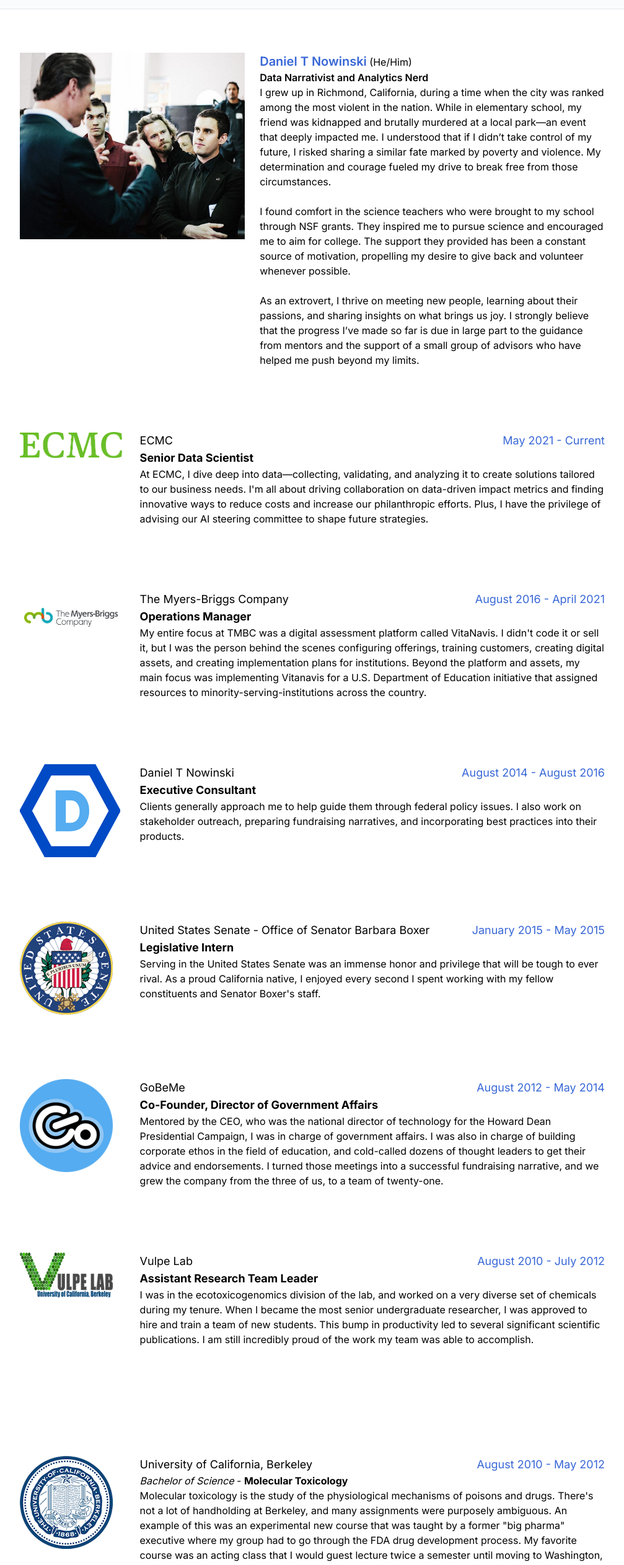
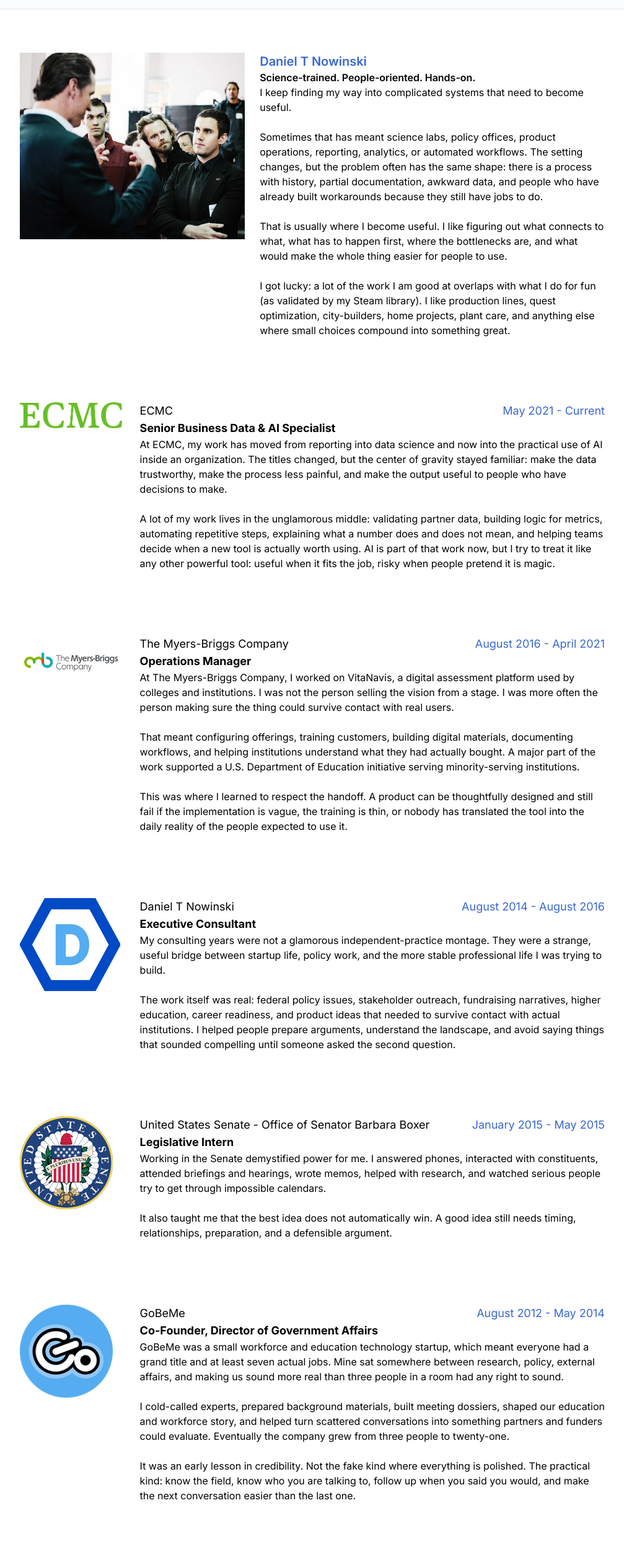
Before and after one commit to dnowinskinet/personal, an Angular app: page /about in a window 1280 px wide. Shown: the part 59-2584 px from the top of the page at 62% size, without its empty margins (136-1143 px from the left). Built offline with nearby package versions, Linux system fonts and the light colour scheme.

Commit message:
About Page Revamp

```diff
--- a/src/app/pages/about/about.component.html
+++ b/src/app/pages/about/about.component.html
@@ -9,17 +9,19 @@
      </div>
       <div class="flex flex-row max-w-screen-xl grid lg:col-start-5 col-span-6" >
 
-        <h2><span class="text-primary text-xl font-semibold">Daniel T Nowinski</span> <span> (He/Him)</span></h2>
+        <h2><span class="text-primary text-xl font-semibold">Daniel T Nowinski</span></h2>
 
-        <h3 class="font-semibold dark">Data Narrativist and Analytics Nerd</h3>
+        <h3 class="font-semibold dark">Science-trained. People-oriented. Hands-on.</h3>
 
         <p>
-          I grew up in Richmond, California, during a time when the city was ranked among the most violent in the nation. While in elementary school, my friend was kidnapped and brutally murdered at a local park—an event that deeply impacted me. I understood that if I didn’t take control of my future, I risked sharing a similar fate marked by poverty and violence. My determination and courage fueled my drive to break free from those circumstances.
+I keep finding my way into complicated systems that need to become useful.
           <br><br>
-          I found comfort in the science teachers who were brought to my school through NSF grants. They inspired me to pursue science and encouraged me to aim for college. The support they provided has been a constant source of motivation, propelling my desire to give back and volunteer whenever possible.
+Sometimes that has meant science labs, policy offices, product operations, reporting, analytics, or automated workflows. The setting changes, but the problem often has the same shape: there is a process with history, partial documentation, awkward data, and people who have already built workarounds because they still have jobs to do.
           <br><br>
-          As an extrovert, I thrive on meeting new people, learning about their passions, and sharing insights on what brings us joy. I strongly believe that the progress I’ve made so far is due in large part to the guidance from mentors and the support of a small group of advisors who have helped me push beyond my limits.
-        </p>
+That is usually where I become useful. I like figuring out what connects to what, what has to happen first, where the bottlenecks are, and what would make the whole thing easier for people to use.
+          <br><br>
+I got lucky: a lot of the work I am good at overlaps with what I do for fun (as validated by my Steam library). I like production lines, quest optimization, city-builders, home projects, plant care, and anything else where small choices compound into something great.
+</p>
       </div>
      </div></div></div>
     </section>
@@ -44,8 +46,11 @@
           <h1 class="text-lg dark"><span class="text-primary">May 2021 - Current</span></h1>
         </div>
         <div class="">
-          <h1 class="text-lg dark text-left"><strong>Senior Data Scientist</strong></h1>
-          <p>At ECMC, I dive deep into data—collecting, validating, and analyzing it to create solutions tailored to our business needs. I'm all about driving collaboration on data-driven impact metrics and finding innovative ways to reduce costs and increase our philanthropic efforts. Plus, I have the privilege of advising our AI steering committee to shape future strategies.
+          <h1 class="text-lg dark text-left"><strong>Senior Business Data & AI Specialist</strong></h1>
+          <p>
+            At ECMC, my work has moved from reporting into data science and now into the practical use of AI inside an organization. The titles changed, but the center of gravity stayed familiar: make the data trustworthy, make the process less painful, and make the output useful to people who have decisions to make.
+          <br><br>
+A lot of my work lives in the unglamorous middle: validating partner data, building logic for metrics, automating repetitive steps, explaining what a number does and does not mean, and helping teams decide when a new tool is actually worth using. AI is part of that work now, but I try to treat it like any other powerful tool: useful when it fits the job, risky when people pretend it is magic.
 
           </p>        </div>
       </div></div>
@@ -72,8 +77,15 @@
         </div>
         <div class="">
           <h1 class="text-lg dark"><strong>Operations Manager</strong></h1>
-          <p>My entire focus at TMBC was a digital assessment platform called VitaNavis. I didn't code it or sell it, but I was the person behind the scenes configuring offerings, training customers, creating digital assets, and creating implementation plans for institutions. Beyond the platform and assets, my main focus was implementing Vitanavis for a U.S. Department of Education initiative that assigned resources to minority-serving-institutions across the country.</p>        </div>
-      </div></div>
+          <p>
+At The Myers-Briggs Company, I worked on VitaNavis, a digital assessment platform used by colleges and institutions. I was not the person selling the vision from a stage. I was more often the person making sure the thing could survive contact with real users.
+                    <br><br>
+That meant configuring offerings, training customers, building digital materials, documenting workflows, and helping institutions understand what they had actually bought. A major part of the work supported a U.S. Department of Education initiative serving minority-serving institutions.
+          <br><br>
+This was where I learned to respect the handoff. A product can be thoughtfully designed and still fail if the implementation is vague, the training is thin, or nobody has translated the tool into the daily reality of the people expected to use it.
+          </p>        </div>
+
+          </div></div>
      </div></div></div>
     </section>
         <Br>
@@ -98,7 +110,12 @@
         </div>
         <div class="">
           <h1 class="text-lg dark"><strong>Executive Consultant</strong></h1>
-          <p>Clients generally approach me to help guide them through federal policy issues. I also work on stakeholder outreach, preparing fundraising narratives, and incorporating best practices into their products.</p>
+          <p>
+            My consulting years were not a glamorous independent-practice montage. They were a strange, useful bridge between startup life, policy work, and the more stable professional life I was trying to build.
+                    <br><br>
+The work itself was real: federal policy issues, stakeholder outreach, fundraising narratives, higher education, career readiness, and product ideas that needed to survive contact with actual institutions. I helped people prepare arguments, understand the landscape, and avoid saying things that sounded compelling until someone asked the second question.
+
+          </p>
         </div>
       </div>
      </div></div></div></div>
@@ -127,7 +144,10 @@
         <div class="">
           <h1 class="text-lg dark"><strong>Legislative Intern</strong></h1>
           <p>
-Serving in the United States Senate was an immense honor and privilege that will be tough to ever rival. As a proud California native, I enjoyed every second I spent working with my fellow constituents and Senator Boxer's staff.
+            Working in the Senate demystified power for me. I answered phones, interacted with constituents, attended briefings and hearings, wrote memos, helped with research, and watched serious people try to get through impossible calendars.
+                    <br><br>
+It also taught me that the best idea does not automatically win. A good idea still needs timing, relationships, preparation, and a defensible argument.
+
           </p>
         </div>
       </div>
@@ -157,8 +177,12 @@ Serving in the United States Senate was an immense honor and privilege that will
         <div class="">
           <h1 class="text-lg dark"><strong>Co-Founder, Director of Government Affairs</strong></h1>
           <p>
-            Mentored by the CEO, who was the national director of technology for the Howard Dean Presidential Campaign, I was in charge of government affairs. I was also in charge of building corporate ethos in the field of education, and cold-called dozens of thought leaders to get their advice and endorsements. I turned those meetings into a successful fundraising narrative, and we grew the company from the three of us, to a team of twenty-one.
-            </p>
+            GoBeMe was a small workforce and education technology startup, which meant everyone had a grand title and at least seven actual jobs. Mine sat somewhere between research, policy, external affairs, and making us sound more real than three people in a room had any right to sound.
+                    <br><br>
+                    I cold-called experts, prepared background materials, built meeting dossiers, shaped our education and workforce story, and helped turn scattered conversations into something partners and funders could evaluate. Eventually the company grew from three people to twenty-one.
+<br><br>
+          It was an early lesson in credibility. Not the fake kind where everything is polished. The practical kind: know the field, know who you are talking to, follow up when you said you would, and make the next conversation easier than the last one.
+          </p>
         </div>
       </div>
      </div></div></div></div>
@@ -186,9 +210,13 @@ Serving in the United States Senate was an immense honor and privilege that will
         <h1 class="text-lg dark"><span class="text-primary">August 2010 - July 2012</span></h1>
         </div>
         <div class="">
-          <h1 class="text-lg dark"><strong>Assistant Research Team Leader</strong></h1>
+          <h1 class="text-lg dark"><strong>Undergraduate Researcher</strong></h1>
           <p>
-          I was in the ecotoxicogenomics division of the lab, and worked on a very diverse set of chemicals during my tenure. When I became the most senior undergraduate researcher, I was approved to hire and train a team of new students. This bump in productivity led to several significant scientific <a href="https://www.researchgate.net/profile/Daniel_Nowinski" target="_blank">publications</a>. I am still incredibly proud of the work my team was able to accomplish.
+In the Vulpe Lab, I worked in ecotoxicogenomics, studying how chemicals and nanomaterials affected Daphnia magna, a freshwater indicator species used in environmental toxicology. The work moved between wet lab and dry lab: culturing, exposures, RNA work, data interpretation, and the small decisions that determine whether an experiment is useful or just expensive.
+
+<br><br>
+
+My work contributed to two peer-reviewed papers; an ACS Nano study on silver nanowire exposure and toxicity, and an Environmental Science & Technology study on flame retardants, gene transcription, metabolites, and lipid response. The lab taught me a practical version of rigor: make the work repeatable, make the assumptions visible, and do not confuse a clean story with a complete one.
           </p>
           </div>
       </div>
@@ -224,7 +252,11 @@ Serving in the United States Senate was an immense honor and privilege that will
               <div ngbAccordionCollapse>
                   <div ngbAccordionBody>
             <ng-template><img class="product-image-large img-responsive" src="/assets/image/biography/UCB-BS-Toxicology.jpg"/></ng-template></div></div></div></div>
-            <p>Molecular toxicology is the study of the physiological mechanisms of poisons and drugs. There's not a lot of handholding at Berkeley, and many assignments were purposely ambiguous. An example of this was an experimental new course that was taught by a former "big pharma" executive where my group had to go through the FDA drug development process. My favorite course was an acting class that I would guest lecture twice a semester until moving to Washington, D.C.</p>        </div>
+            <p>
+At Berkeley, I studied molecular toxicology: the mechanisms of poisons, drugs, exposures, and biological response. It is a useful field for learning how much can be explained without pretending everything can be known.
+                    <br><br>
+A lot of the work was intentionally ambiguous: define the question, respect the evidence, watch for confounders, and revise when the scaffold no longer holds. My favorite detour was an acting class I later returned to as a guest speaker, which turned out to fit the pattern: understanding something and making it intelligible to another person are not the same skill.
+          </p>        </div>
         </div></div>
           </div>
       </div>
@@ -282,7 +314,12 @@ Serving in the United States Senate was an immense honor and privilege that will
 
           </div>
 
-            <p>In preparation for my transfer to Berkeley, I took as much as thirty units per semester. Juggling that many classes in several unrelated fields trained me how to become intensely interdisciplinary as well as manage my time with a narrow margin of error.</p>        </div>
+            <p>
+            I took a massive amount of coursework across chemistry, biology, economics, math, public speaking, and social science while preparing to transfer to Berkeley. At times I pushed the unit load too far, partly because I was impatient and partly because I was learning how to stay motivated without waiting for the environment around me to supply the motivation.
+                    <br><br>
+That period gave me range, but it also taught me that brute-force ambition has limits. Learning those limits and how to recover from burnout was a valuable lesson.
+
+          </p>        </div>
         </div>
           </div></div></div>
       </div>
@@ -290,6 +327,33 @@ Serving in the United States Senate was an immense honor and privilege that will
 
 
     <!----- Activities --> <br> <br> <br>
+     <!-- Detroit Rotary Foundation --> <br> <br> <br>
+
+    <section class="mt-8 relative" >
+      <div class="flex flex-row item-start group">
+        <div class="relative h-full ">
+      <div class="flex flex-col grid gap-6 md:grid-cols-1 lg:grid-cols-10 " >
+        <div class="flex flex-row max-w-screen-xl grid gap-6 lg:col-start-1 lg:col-span-2">
+          <a href="https://www.detroitrotary.org/"target="_blank"><img src="/assets/image/biography/DRotaryFoundation.png" alt="Detroit Rotary Foundation" class="img-responsive img-logo"/></a>
+     </div>
+      <div class="flex flex-row max-w-screen-xl grid gap-6  lg:col-start-3 col-span-8" >
+        <div class="">
+          <div class="flex flex-row" style="justify-content: space-between">
+        <div class="">
+          <h1 class="text-lg dark">Detroit Rotary Foundation</h1>
+        </div>
+        <h1 class="text-lg dark"><span class="text-primary">September 2024 - June 2027</span></h1>
+        </div>
+        <div class="">
+          <h1 class="text-lg dark"><strong>Trustee and Board Secretary</strong></h1>
+          <p>
+I serve as a trustee and board secretary of the Detroit Rotary Foundation, which supports youth, community, and international service programs.
+<br> <br>
+The work is a practical kind of stewardship: agendas, minutes, motions, grants, investment accounts, compliance, and the institutional machinery behind doing something decent with donated money. Also, yes, I still have not been to Detroit.
+          </p>        </div>
+      </div>
+     </div></div></div></div>
+    </section>
 
     <!-- The Rotary Club of Detroit --> <br> <br> <br>
 
@@ -310,7 +374,11 @@ Serving in the United States Senate was an immense honor and privilege that will
         </div>
         <div class="">
           <h1 class="text-lg dark"><strong>Board Member</strong></h1>
-          <p>Proud to serve on the board of the Rotary Club of Detroit. I've never been there, and... it's kind of a funny story.</p>        </div>
+          <p>
+I served on the board of the Rotary Club of Detroit despite, somewhat absurdly, not living in Detroit. There is a story there, and it is probably better told in person.
+<br> <br>
+Rotary gave me a practical view of civic organizations: calendars, committees, budgets, traditions, minutes, personalities, and people trying to do something useful with limited time.
+          </p>        </div>
       </div>
      </div></div></div></div>
     </section>
@@ -333,9 +401,10 @@ Serving in the United States Senate was an immense honor and privilege that will
         </div>
         <div class="">
           <h1 class="text-lg dark"><strong>Volunteer</strong></h1>
-          <p>The Berkeley Free Clinic offers basic medical and dental care, education and vaccination, men's, women's and trans people's STI testing and treatment, anonymous HIV testing, peer counseling, information and referral services, and clean needle services through a collaboration with NEED (Needle Exchange Emergency Distribution).
-         <br>
-          I of course worked in the lab processing urine, blood, and sputum samples. Not a glorious position, but my lab skills were in high demand, and as a member of the local community, how could I not?
+          <p>
+            The Berkeley Free Clinic offers basic medical and dental care, education and vaccination, men's, women's and trans people's STI testing and treatment, anonymous HIV testing, peer counseling, information and referral services, and clean needle services through a collaboration with NEED (Needle Exchange Emergency Distribution).
+         <br><br>
+          I of course worked in the lab processing urine, blood, and sputum samples. Not a glorious position, but my lab skills were in high demand.
           </p>
      </div></div></div></div></div></div>
     </section>
@@ -361,7 +430,9 @@ Serving in the United States Senate was an immense honor and privilege that will
         </div>
         <div class="">
           <h1 class="text-lg dark"><strong>Fellow</strong></h1>
-          <p>As part of the program we were tasked with finding a teacher to sponsor us in their classroom for half of the school year. I taught third grade natural science at Washington Elementary School in Berkeley. It was an amazing and challenging experience that brought to my attention the critical necessity of parental involvement in their children's education.</p>        </div>
+          <p>
+                      As part of the program we were tasked with finding a teacher to sponsor us in their classroom for half of the school year. I taught third grade natural science at Washington Elementary School in Berkeley. It was an amazing and challenging experience that brought to my attention the critical necessity of parental involvement in their children's education.
+                    </p>        </div>
       </div>
      </div></div></div></div>
     </section>
@@ -385,7 +456,9 @@ Serving in the United States Senate was an immense honor and privilege that will
           </div>
           <div class="">
             <h1 class="text-lg dark"><strong>Fellow</strong></h1>
-            <p>Nominated for membership by my chemistry professor, I was accepted into the Presidential Award winning, Center for Science Excellence (CSE). The program pairs members up with mentors in their STEM field, and provides academic enrichment seminars on Friday afternoons. The seminars prepared me for the many briefings and hearings I would later attend in Congress. It was through this program that I would hear about the Environmental Leadership Pathway Program (ELP).</p>        </div>
+            <p>
+              Nominated for membership by my chemistry professor, I was accepted into the Presidential Award winning, Center for Science Excellence (CSE). The program pairs members up with mentors in their STEM field, and provides academic enrichment seminars on Friday afternoons. The seminars prepared me for the many briefings and hearings I would later attend in Congress. It was through this program that I would hear about the Environmental Leadership Pathway Program (ELP).
+            </p>        </div>
         </div>
        </div></div></div></div>
       </section>
--- a/tsconfig.json
+++ b/tsconfig.json
@@ -4,7 +4,7 @@
   "compileOnSave": false,
   "files": ["./server.ts"],
   "compilerOptions": {
-    "ignoreDeprecations": "6.0",
+    "ignoreDeprecations": "5.0",
     "baseUrl": "./",
     "outDir": "./dist/out-tsc",
     "forceConsistentCasingInFileNames": true,
```
Also changed, not shown: src/assets/image/biography/DRotaryFoundation.png (added), src/robots.txt (renamed from src/app/robots.txt).
